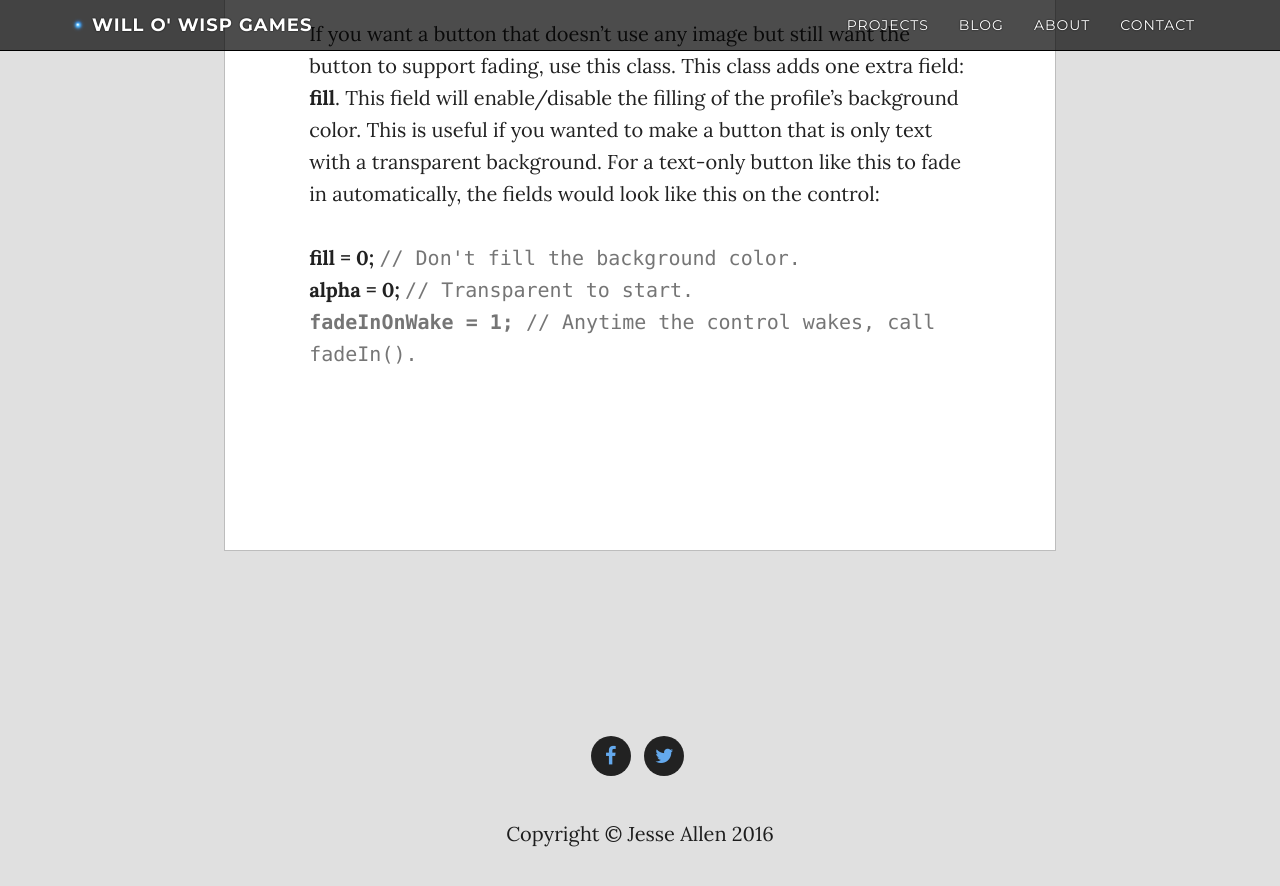
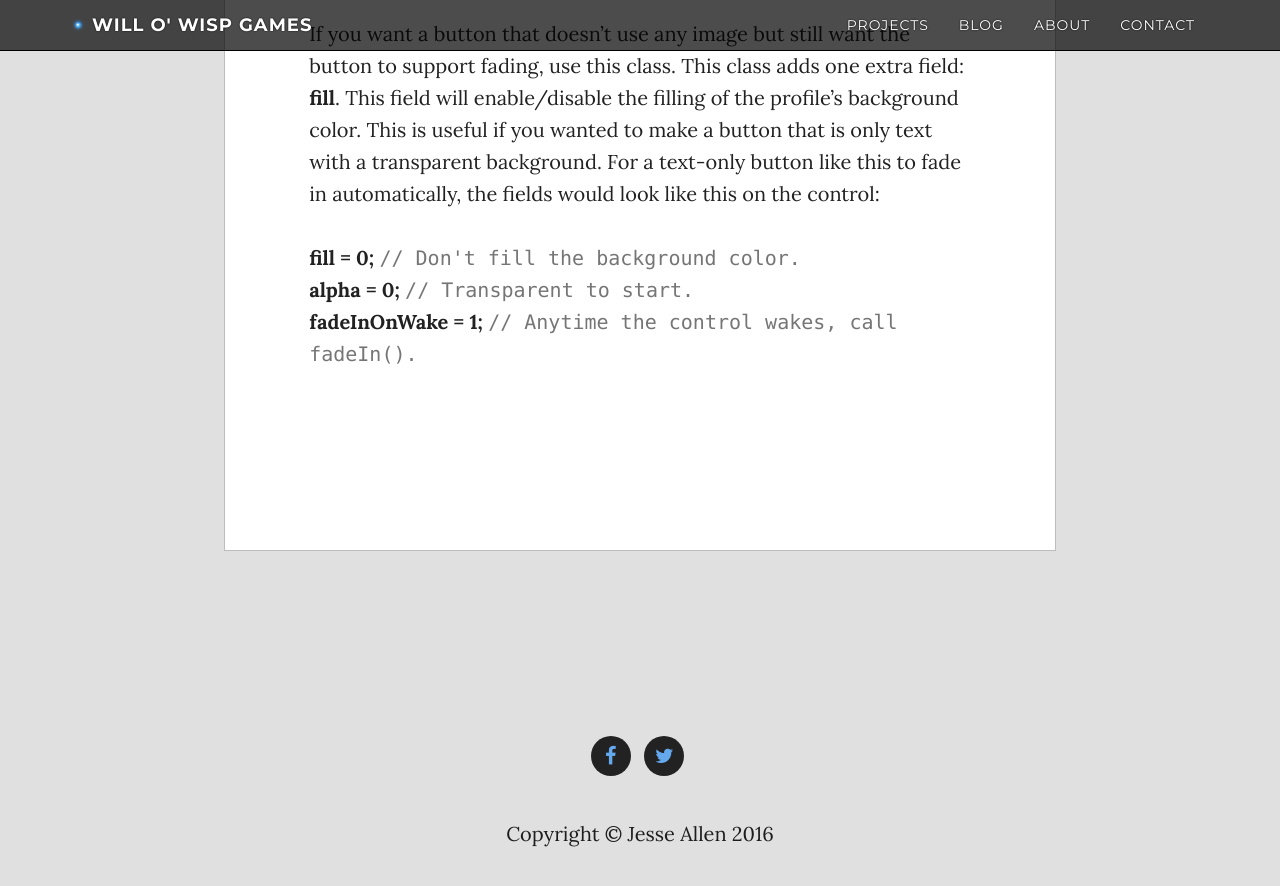
Before and after one commit to WilloWispGames/WilloWispGames.github.io, a Jekyll site: the page built from _posts/2016-10-01-FadingGuiControls.md, in a window 1280 px wide and 900 px high, scrolled down 5254 px. Shown: the top 886 px of the window. Built offline with Jekyll 4.4.1, drawn with Linux system fonts in a browser that asks for light colours; nearby versions of some CDN libraries; comment, search, counter and statistics services are not loaded.

Commit message:
Update 2016-10-01-FadingGuiControls.md

```diff
--- a/_posts/2016-10-01-FadingGuiControls.md
+++ b/_posts/2016-10-01-FadingGuiControls.md
@@ -82,7 +82,7 @@
 If you want a button that doesn't use any image but still want the button to support fading, use this class. This class adds one extra field: <b>fill</b>. This field will enable/disable the filling of the profile's background color. This is useful if you wanted to make a button that is only text with a transparent background. For a text-only button like this to fade in automatically, the fields would look like this on the control:<br>
 <br>
 <b>fill = 0;</b> <filepath>// Don't fill the background color.</filepath><br>
-<b>alpha = 0;</b> <filepath>// Transparent to start.<filepath><br>
-<b>fadeInOnWake = 1;</b> <filepath>// Anytime the control wakes, call fadeIn().<filepath><br>
+<b>alpha = 0;</b> <filepath>// Transparent to start.</filepath><br>
+<b>fadeInOnWake = 1;</b> <filepath>// Anytime the control wakes, call fadeIn().</filepath><br>
 <br>
 <br>
```
